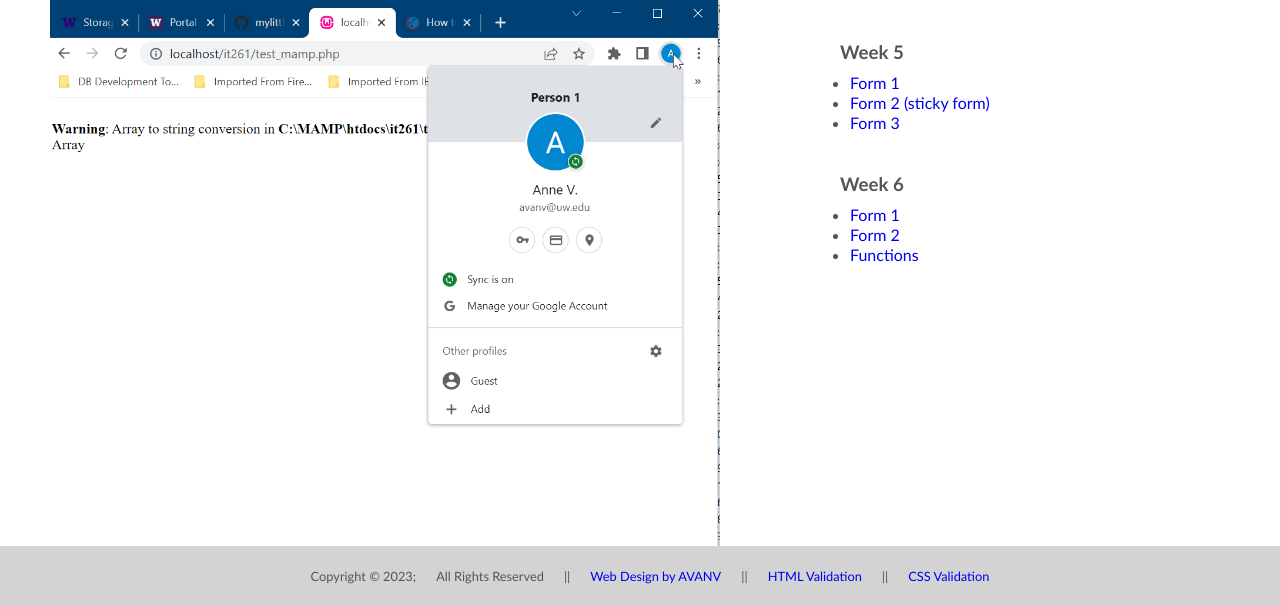
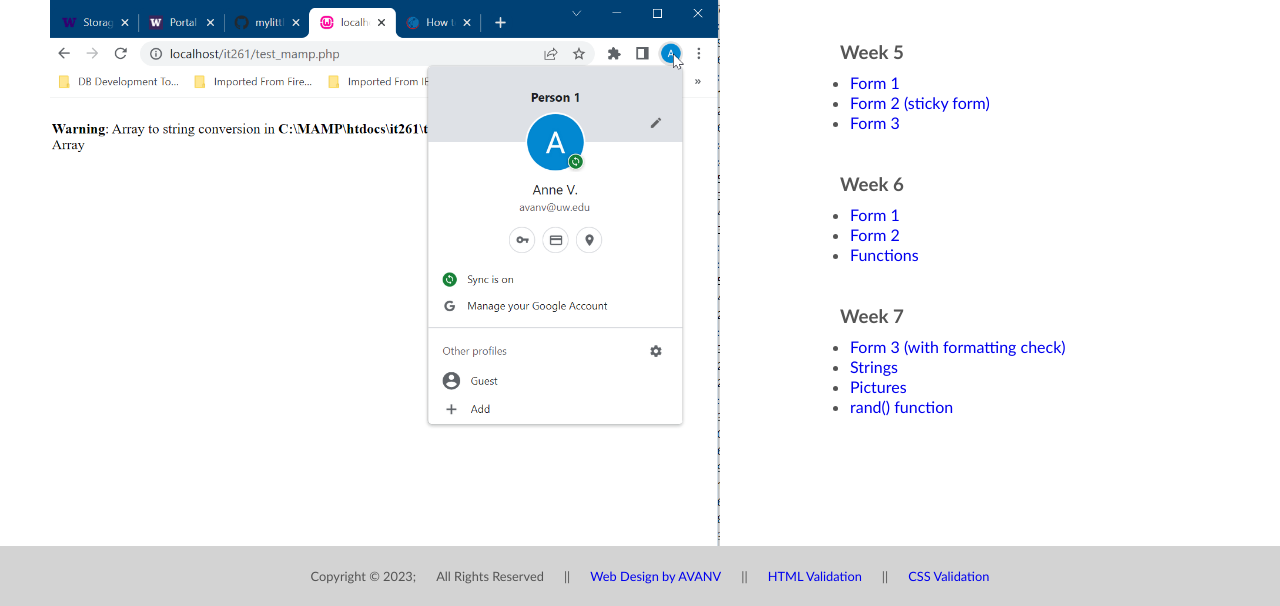
Before and after one commit to mylittlelu/it261, a PHP site: page / in a window 1280 px wide. Shown: the part 1051-1657 px from the top of the page. Run offline with PHP 8.4, Linux system fonts and the light colour scheme.

Commit message:
Add files via upload

```diff
--- a/index.php
+++ b/index.php
@@ -92,6 +92,14 @@
     <li><a href="weeks/week6/functions.php">Functions</a></li>
 
 </ul>
+<h3>Week 7</h3>
+<ul>
+	<li><a href="weeks/week7/form3.php">Form 3 (with formatting check)</a></li>
+    <li><a href="weeks/week7/strings.php">Strings</a></li>
+    <li><a href="weeks/week7/pictures.php">Pictures</a></li>
+    <li><a href="weeks/week7/rand.php">rand() function</a></li>
+
+</ul>
 </aside>
 
 
```
